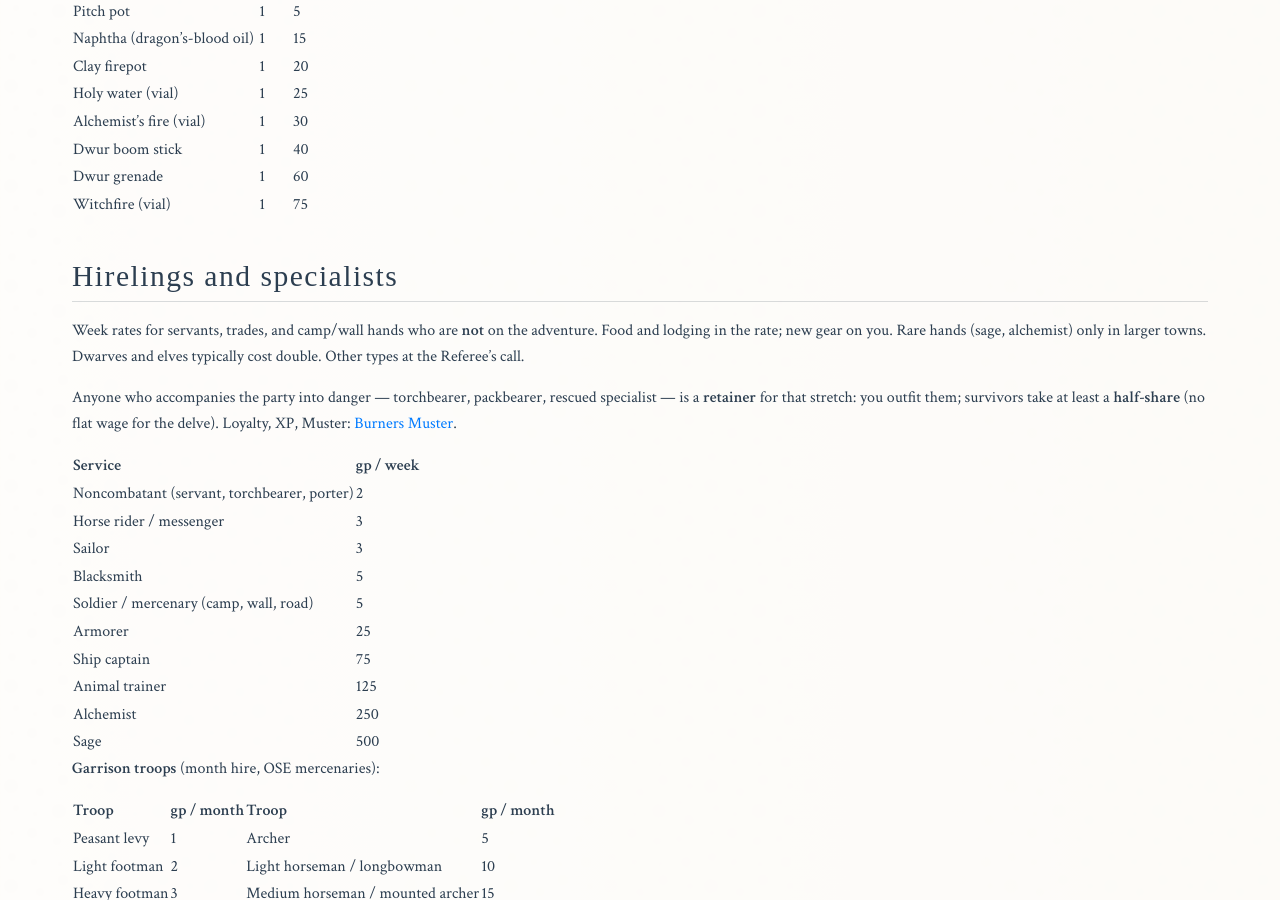
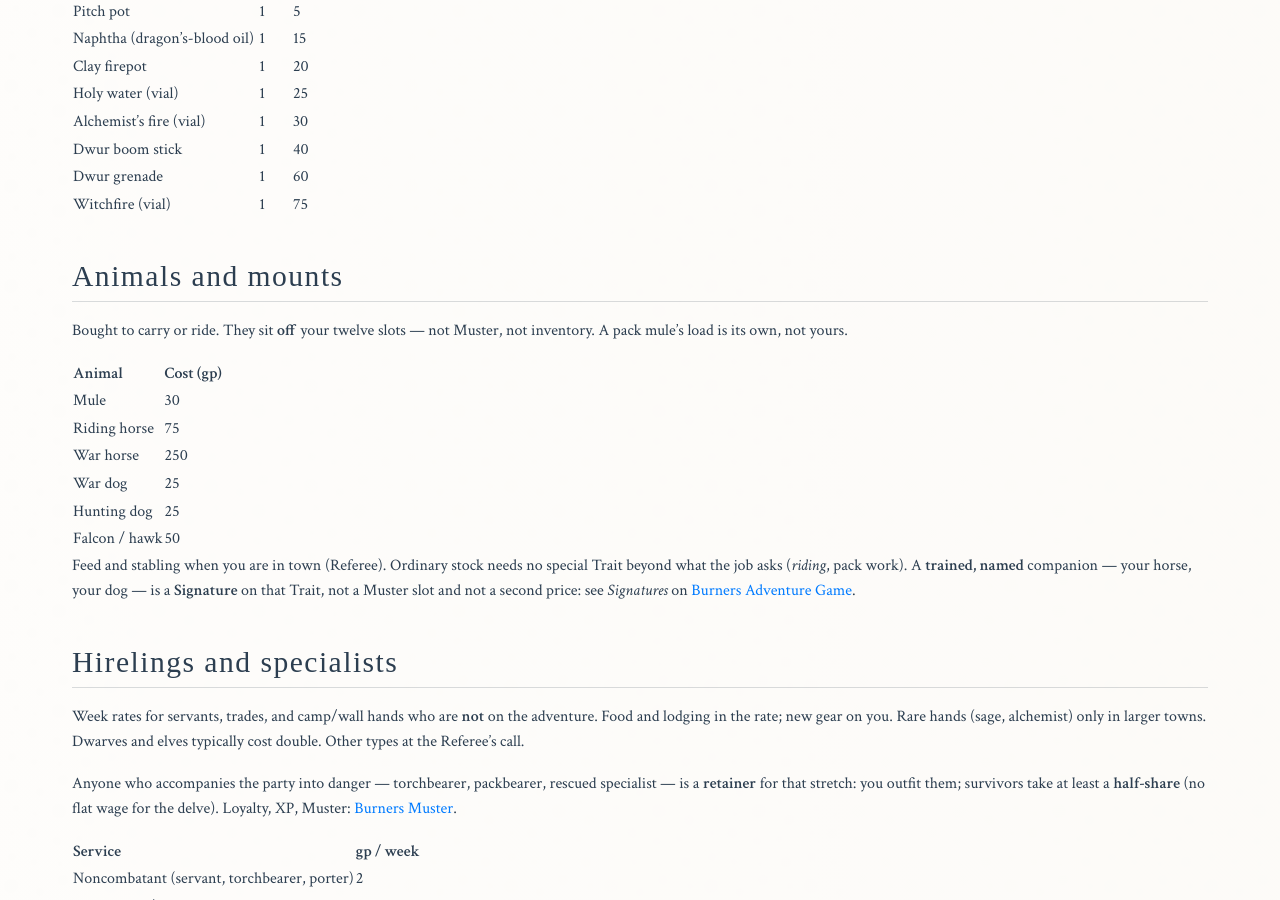
Before and after one commit to paulabrams/burners, a Jekyll site: the page built from markdown/burners-equipment.md, in a window 1280 px wide and 900 px high, scrolled down 2525 px. Built offline with Jekyll 4.4.1, drawn with Linux system fonts in a browser that asks for light colours; some web fonts are replaced.

Commit message:
Publish local draft: named animal companions are Signatures.
Muster stays people-only; pack and ride mounts are off-inventory assets.

Co-authored-by: Cursor <cursoragent@cursor.com>

```diff
--- a/markdown/burners-equipment.md
+++ b/markdown/burners-equipment.md
@@ -105,6 +105,21 @@ hero_alt: "A knight returns laden — crossbow, sword, and loot — Albert Robid
 | Dwur grenade                  | 1     | 60        |
 | Witchfire (vial)              | 1     | 75        |
 
+## Animals and mounts
+
+Bought to carry or ride. They sit **off** your twelve slots — not Muster, not inventory. A pack mule's load is its own, not yours.
+
+| Animal | Cost (gp) |
+| --- | --- |
+| Mule | 30 |
+| Riding horse | 75 |
+| War horse | 250 |
+| War dog | 25 |
+| Hunting dog | 25 |
+| Falcon / hawk | 50 |
+
+Feed and stabling when you are in town (Referee). Ordinary stock needs no special Trait beyond what the job asks (*riding*, pack work). A **trained, named** companion — your horse, your dog — is a **Signature** on that Trait, not a Muster slot and not a second price: see *Signatures* on [[Burners Adventure Game]].
+
 ## Hirelings and specialists
 
 Week rates for servants, trades, and camp/wall hands who are **not** on the adventure. Food and lodging in the rate; new gear on you. Rare hands (sage, alchemist) only in larger towns. Dwarves and elves typically cost double. Other types at the Referee's call.
```
Also changed, not shown: markdown/burners-adventure-game.md (+7 -5 lines), markdown/burners-muster.md (+7 -8 lines).
